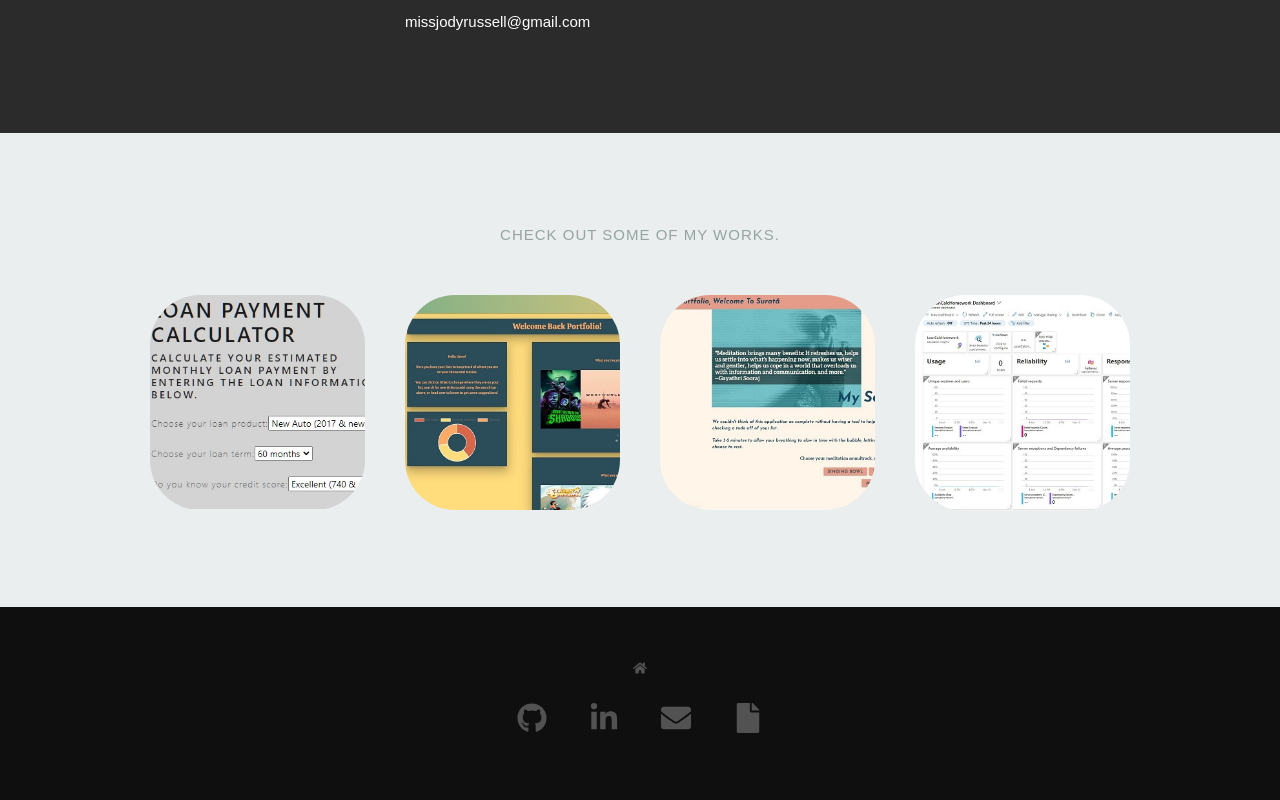
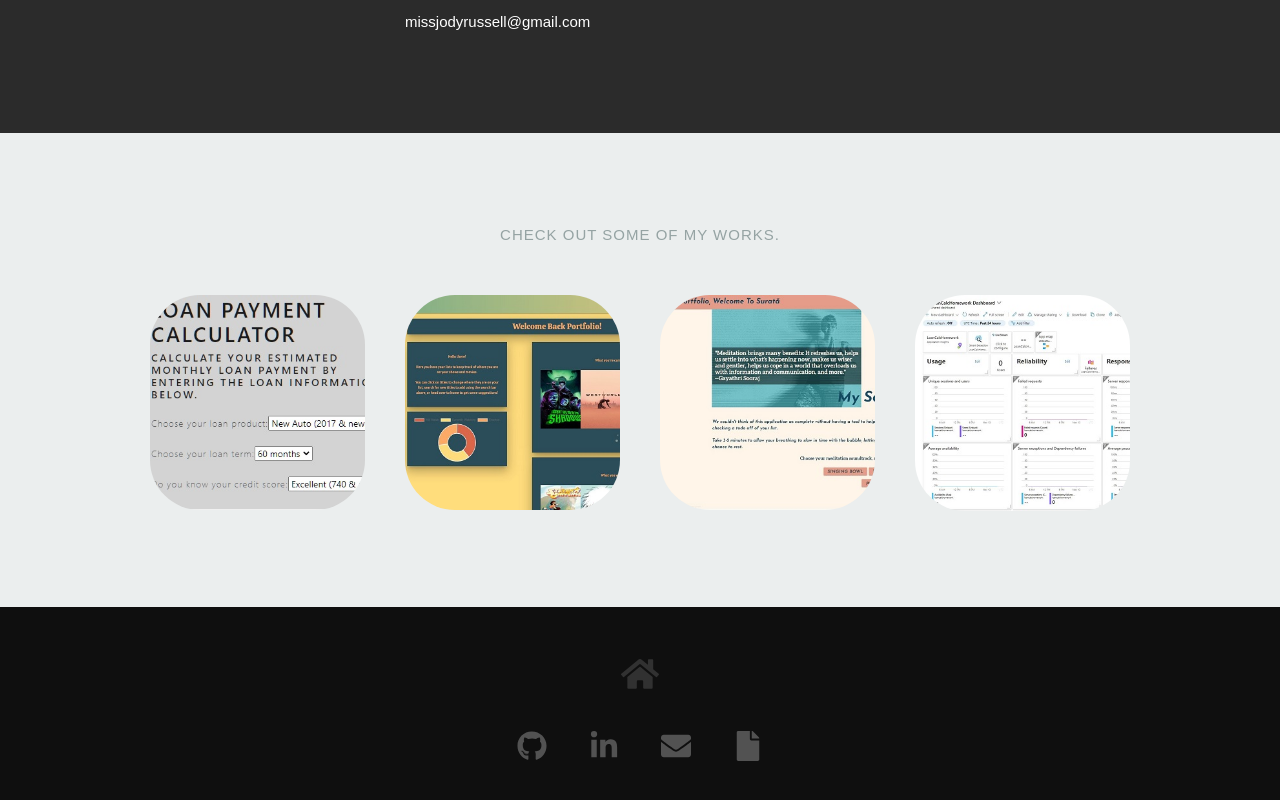
Before and after one commit to missjody/workportfolio, a React (Create React App) app: page / in a window 1280 px wide. Shown: the part 1213-2013 px from the top of the page. Built offline with nearby package versions, Linux system fonts and the light colour scheme.

Commit message:
home smooth scrolls and switches back to / route but image refreshes weird now

```diff
--- a/src/components/Footer.js
+++ b/src/components/Footer.js
@@ -5,10 +5,19 @@ import * as FontAwesome from "react-icons/fa"
 export default class Footer extends Component {
   render() {
     let resumeData = this.props.resumeData;
+
+    function goHome(e) {
+      e.preventDefault();
+      // console.log('The link was clicked.');
+      window.scroll({ top: 0, left: 0, behavior: "smooth" });
+      window.location = ('/')
+    }
     return (
       <footer>
 
-        <a href="/">{React.createElement(FontAwesome["FaHome"])}</a>
+        <h1 onClick={goHome}>{React.createElement(FontAwesome["FaHome"])}</h1>
+
+
 
         <div className="row">
           <div className="twelve columns">
@@ -28,7 +37,7 @@ export default class Footer extends Component {
 
           </div>
         </div>
-      </footer>
+      </footer >
     );
   }
 }
--- a/src/pages/Home.js
+++ b/src/pages/Home.js
@@ -1,15 +1,10 @@
-import React, { useEffect } from "react";
+import React from "react";
 import About from '../components/About';
 import resumeData from '../resumeData';
 
 
 const Home = () => {
 
-  useEffect(() => {
-    // scroll to the top of the component... or id, that works
-
-    document.getElementById('about').scrollIntoView({ behavior: "smooth" });
-  })
 
   return (
     <div>
```
